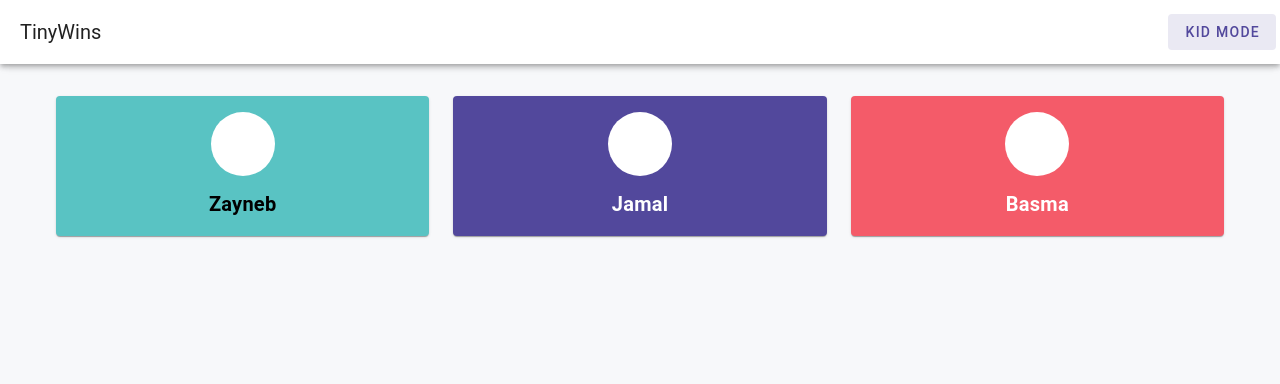
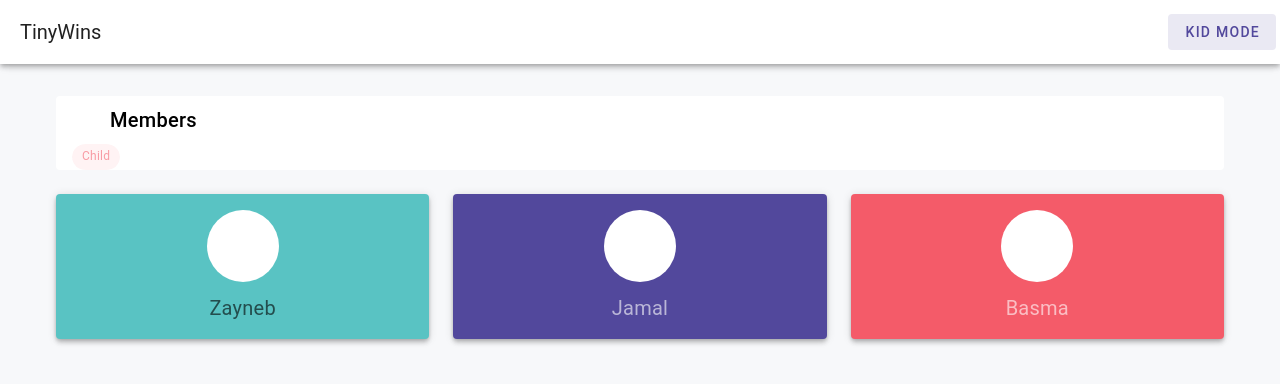
Before and after one commit to YousefSGhanem/tinywins, a Vue app in the folder frontend/: page /members in a window 1280 px wide. Shown: the top 384 px of the page. Built offline with nearby package versions, Linux system fonts and the light colour scheme.

Commit message:
Move members into global state and show admint controls in parent mode

```diff
--- a/frontend/src/components/MemberCard.vue
+++ b/frontend/src/components/MemberCard.vue
@@ -1,23 +1,40 @@
 <template>
-  <v-card :color="color" class="pa-4 text-center" elvation="4">
-    <div class="d-flex justify-end">
+  <v-card :color="props.color" elevation="4">
+    <v-card-title class="d-flex align-center">
       <v-chip
-        v-if="showRoleBadge"
+        v-if="showAdmin"
         size="small"
+        variant="tonal"
         color="soft-background"
-        text-color="test-primary"
       >
-        {{ props.roleType }}
+        {{ props.roleType}}
       </v-chip>
-    </div>
 
-    <v-avatar size="64" class="mb-3">
-      <v-icon size="40">mdi-account</v-icon>
-    </v-avatar>
+      <v-spacer/>
 
-    <div class="text-h6 font-weight-bold">
-      {{props.name}}
-    </div>
+      <v-btn
+        v-if="showAdmin"
+        icon="mdi-pincil"
+        size="small"
+        variant="text"
+      />
+      <v-btn
+        v-if="showAdmin"
+        icon="mdi-delete"
+        size="small"
+        variant="text"
+      />
+    </v-card-title>
+
+    <v-card-text class="text-center">
+      <v-avatar size="72" class="mb-3">
+        <v-icon size="44">mdi-account</v-icon>
+      </v-avatar>
+
+      <v-card-subtitle class="text-h6 font-wight-bold">
+        {{ props.name }}
+      </v-card-subtitle>
+    </v-card-text>
   </v-card>
 </template>
 
@@ -32,8 +49,6 @@ const props = defineProps<{
   roleType: RoleType
 }>()
 
-const showRoleBadge = computed (() => appState.isParentMode)
-
-
+const showAdmin = computed( () => appState.isParentMode )
 
 </script>
--- a/frontend/src/models/Member.ts
+++ b/frontend/src/models/Member.ts
@@ -1,7 +1,8 @@
 export type RoleType = 'PARENT' | 'CHILD'
 
 export interface Member {
+  id: string
   name: string
   color: string
-  role: RoleType
+  roleType: RoleType
 }
--- /dev/null
+++ b/frontend/src/state/membersState.ts
@@ -0,0 +1,12 @@
+import {reactive} from 'vue'
+import type {Member} from '../models/Member'
+
+export const membersState = reactive({
+
+  members: [
+    { id:'m1', name: 'Zayneb', color: 'secondary', roleType: 'CHILD'},
+    { id:'m2', name: 'Jamal', color: 'primary', roleType: 'CHILD'},
+    { id:'m3', name: 'Basma', color: 'accent', roleType: 'CHILD'},
+    { id:'m4', name:'Mom', color: 'primary', roleType: 'PARENT'}
+  ] as Member[],
+})
--- a/frontend/src/views/MembersView.vue
+++ b/frontend/src/views/MembersView.vue
@@ -1,18 +1,47 @@
 <template>
+  <v-card color="surface" elevation="0" class="mb-6">
+    <v-card-title class="d-flex align-center">
+      <v-icon class="mr-2">mdi-account-group</v-icon>
+      Members
+
+      <v-spacer/>
+
+      <v-btn
+        v-if="appState.isParentMode"
+        color="secondary"
+        variant="flat"
+        prepend-icon="mdi-plus"
+      >
+        Add Member
+      </v-btn>
+    </v-card-title>
+
+    <v-card-subtitle>
+      <v-chip
+        size="small"
+        variant="tonal"
+        :color= "appState.isParentMode ? 'primary' : 'accent' "
+      >
+        {{ appState.isParentMode ? 'Parent' : 'Child' }}
+      </v-chip>
+    </v-card-subtitle>
+  </v-card>
+
   <v-row>
     <v-col
       v-for="member in visibleMembers"
-      :key="member.name"
+      :key="member.id"
       cols="12"
       sm="6"
-      md="4">
-      <MemberCard :name="member.name" :color="member.color" :role-type="member.roleType"/>
+      md="4"
+    >
+      <MemberCard
+        :name="member.name"
+        :color="member.color"
+        :role-type="member.roleType"
+      />
     </v-col>
   </v-row>
-
-  <v-alert v-if="appState.isParentMode" class="mt-6" type="info" variant="tonal">
-    Parent Mode is ON: admin features will appear here later.
-  </v-alert>
 </template>
 
 
@@ -20,18 +49,11 @@
 import MemberCard from '../components/MemberCard.vue'
 import {computed} from 'vue'
 import {appState} from '../state/appState'
+import {membersState} from '../state/membersState'
 
-
-const members = [
-  {name: 'Zayneb' , color: 'secondary', roleType: 'CHILD'},
-  {name: 'Jamal' , color: 'primary', roleType: 'CHILD'},
-  {name: 'Basma' , color: 'accent', roleType: 'CHILD'},
-  {name:'Mom', color: 'primary', roleType: 'PARENT'}
-]
-
-const visibleMembers = computed( () => {
-  if (appState.isParentMode) return members
-  return members.filter(member => member.roleType === 'CHILD')
+const visibleMembers = computed(() => {
+  if( appState.isParentMode) return membersState.members
+  return membersState.members.filter(m => m.roleType === 'CHILD')
 })
 
 </script>
```
Also changed, not shown: 1 other file (tests, documents, lock files or other folders).
